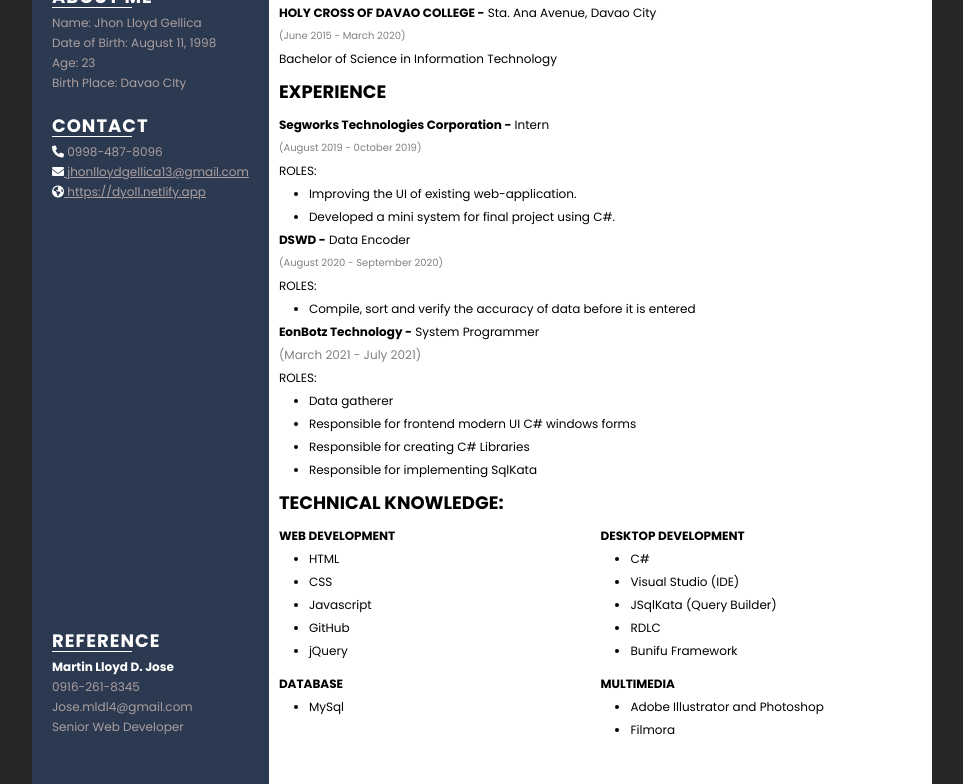
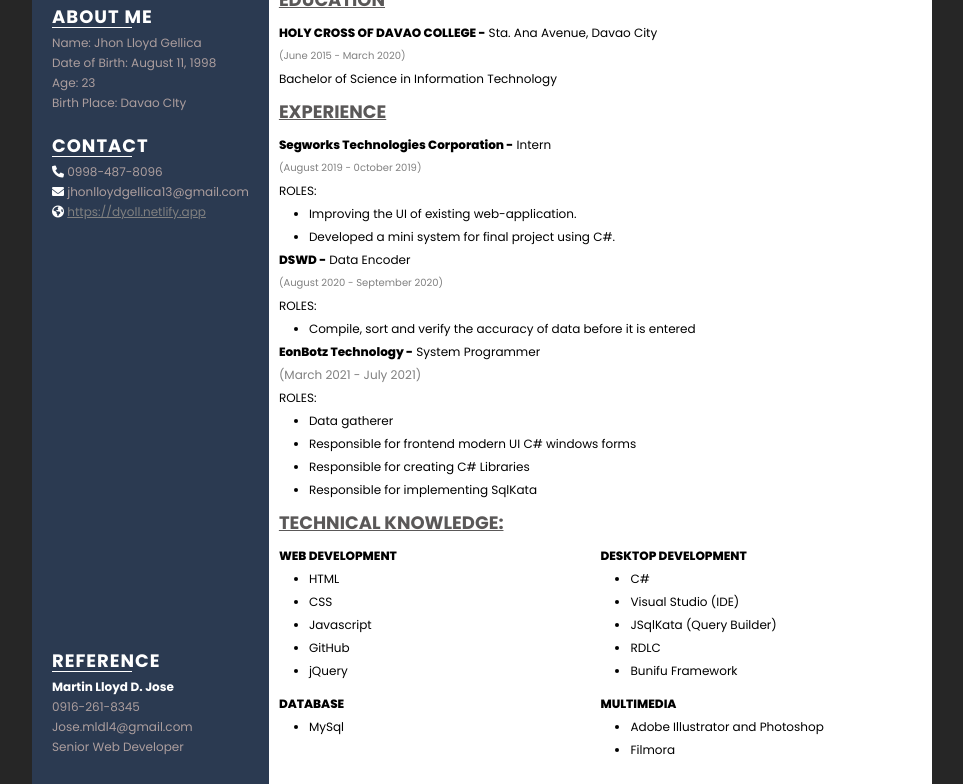
Before and after one commit to jhonlloydgellica15/RESUME-CLONE, a plain HTML site: page index.html in a window 1280 px wide. Shown: the part 240-1024 px from the top of the page, without its empty margins (158-1121 px from the left). Drawn offline with Linux system fonts and the light colour scheme.

Commit message:
Contents added

```diff
--- a/index.css
+++ b/index.css
@@ -19,6 +19,7 @@ img {
 }
 .underline {
   text-decoration: underline;
+  color: #5a5858;
 }
 .gray {
   color: #808080;
@@ -36,7 +37,7 @@ img {
   flex: 1;
 }
 .black {
-  font-weight: bolder;
+  font-weight: 800;
   font-size: 1.2rem;
 }
 /*  */
@@ -52,6 +53,7 @@ body {
   display: flex;
   justify-content: center;
   align-items: center;
+  padding: 2rem 0;
 }
 
 .container {
@@ -95,7 +97,9 @@ body {
   width: 80px;
   margin-bottom: 0.5rem;
 }
-
+.Contact a {
+  color: #808080;
+}
 @media screen and (min-width: 430px) {
   .left img {
     margin-right: 2rem;
--- a/index.html
+++ b/index.html
@@ -7,7 +7,7 @@
     <link rel="preconnect" href="https://fonts.googleapis.com" />
     <link rel="preconnect" href="https://fonts.gstatic.com" crossorigin />
     <link
-      href="https://fonts.googleapis.com/css2?family=Poppins:wght@400;500;700&display=swap"
+      href="https://fonts.googleapis.com/css2?family=Poppins:wght@400;500;700;800&display=swap"
       rel="stylesheet"
     />
     <link
@@ -46,11 +46,13 @@
                 </li>
                 <li>
                   <i class="fa-solid fa-envelope bt"></i
-                  ><span class="underline"> jhonlloydgellica13@gmail.com</span>
+                  ><span> jhonlloydgellica13@gmail.com</span>
                 </li>
                 <li>
-                  <i class="fa-solid fa-earth-americas bt"></i
-                  ><span class="underline"> https://dyoll.netlify.app</span>
+                  <i class="fa-solid fa-earth-americas bt"></i>
+                  <a href="https://dyoll.netlify.app" target="_blank"
+                    >https://dyoll.netlify.app</a
+                  >
                 </li>
               </ul>
             </div>
@@ -87,7 +89,7 @@
         </div>
 
         <div class="education">
-          <h2 class="mt1">EDUCATION</h2>
+          <h2 class="mt1 underline">EDUCATION</h2>
           <ul>
             <li>
               <span class="black">HOLY CROSS OF DAVAO COLLEGE -</span>
@@ -99,7 +101,7 @@
         </div>
 
         <div class="experience">
-          <h2 class="mt1">EXPERIENCE</h2>
+          <h2 class="mt1 underline">EXPERIENCE</h2>
           <ul class="company">
             <li>
               <span class="black">Segworks Technologies Corporation -</span>
@@ -150,7 +152,7 @@
           </ul>
         </div>
         <div class="technical">
-          <h2 class="mt1">TECHNICAL KNOWLEDGE:</h2>
+          <h2 class="mt1 underline">TECHNICAL KNOWLEDGE:</h2>
           <div class="tech-container">
             <div class="box1">
               <ul class="col2">
```
